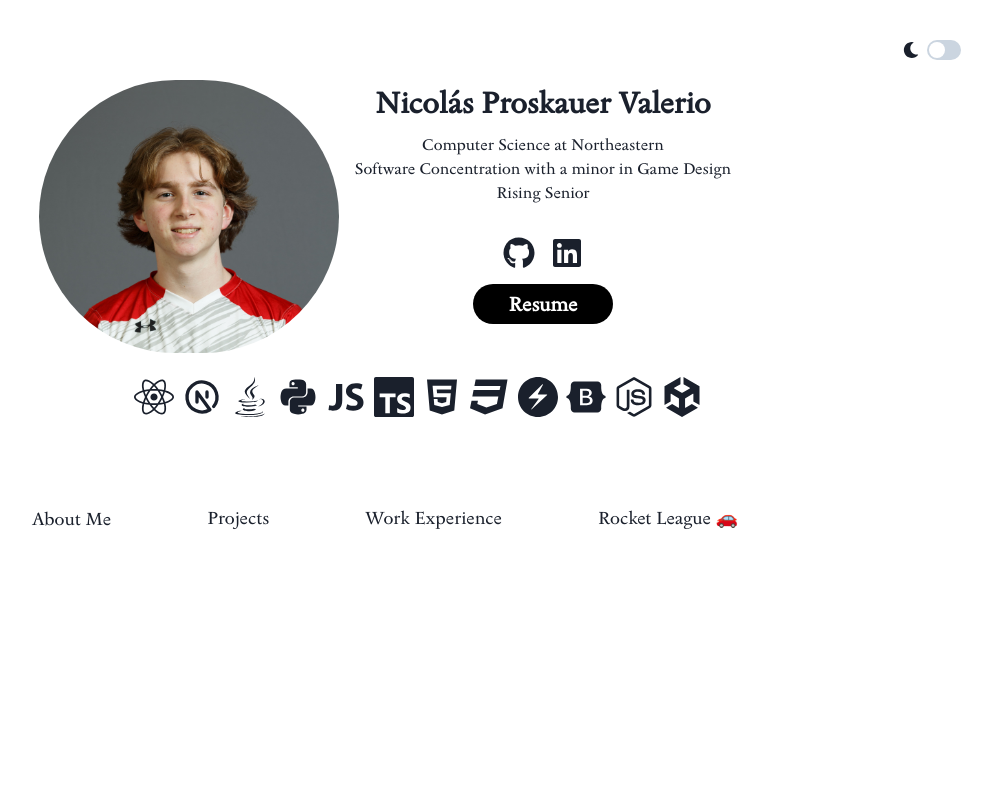
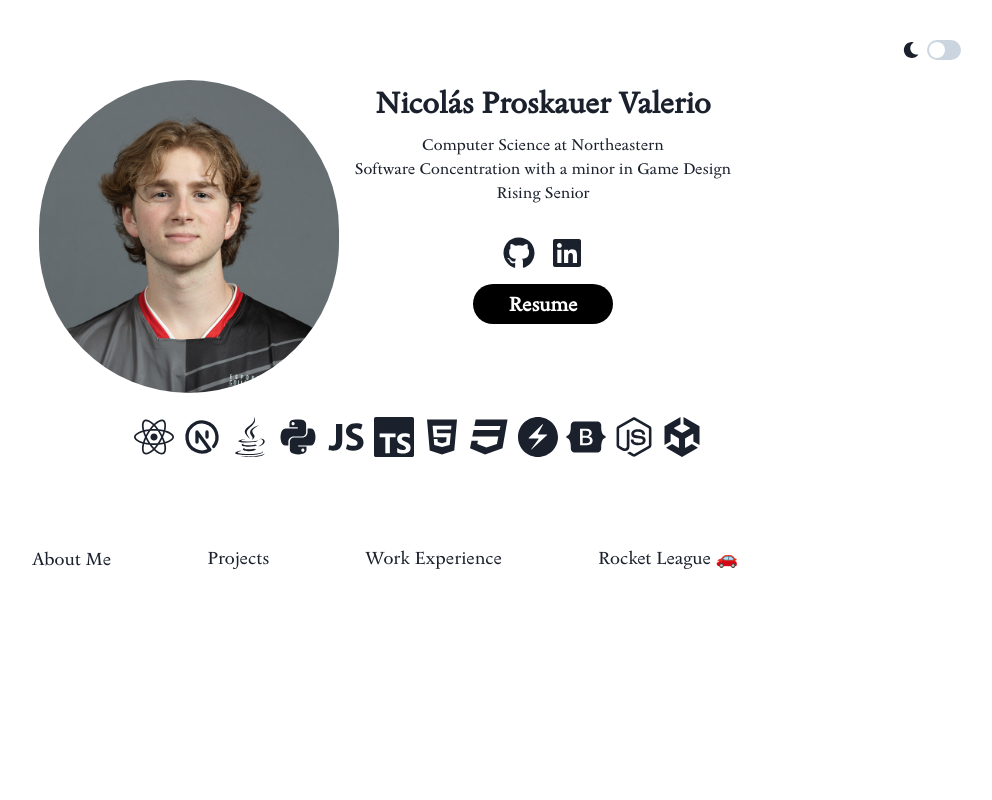
Before and after one commit to nprosk/nprosk.github.io, a React (Create React App) app: page / in a window 1280 px wide. Shown: the top 800 px of the page, without its empty margins (255-1247 px from the left). Built offline with nearby package versions, Linux system fonts and the light colour scheme.

Commit message:
update pic of me

```diff
--- a/src/HeadBanner/Intro.js
+++ b/src/HeadBanner/Intro.js
@@ -71,7 +71,7 @@ export default function Intro() {
           objectFit="cover"
           borderRadius="full"
           maxW={{ base: "40%", sm: "200px", md: "300px" }}
-          src="pic_of_me.JPG"
+          src="pic_of_me.PNG"
           alt="Me in an esports jersey"
         />
 
```
Also changed, not shown: public/pic_of_me.JPG (deleted), public/pic_of_me.png (added).
